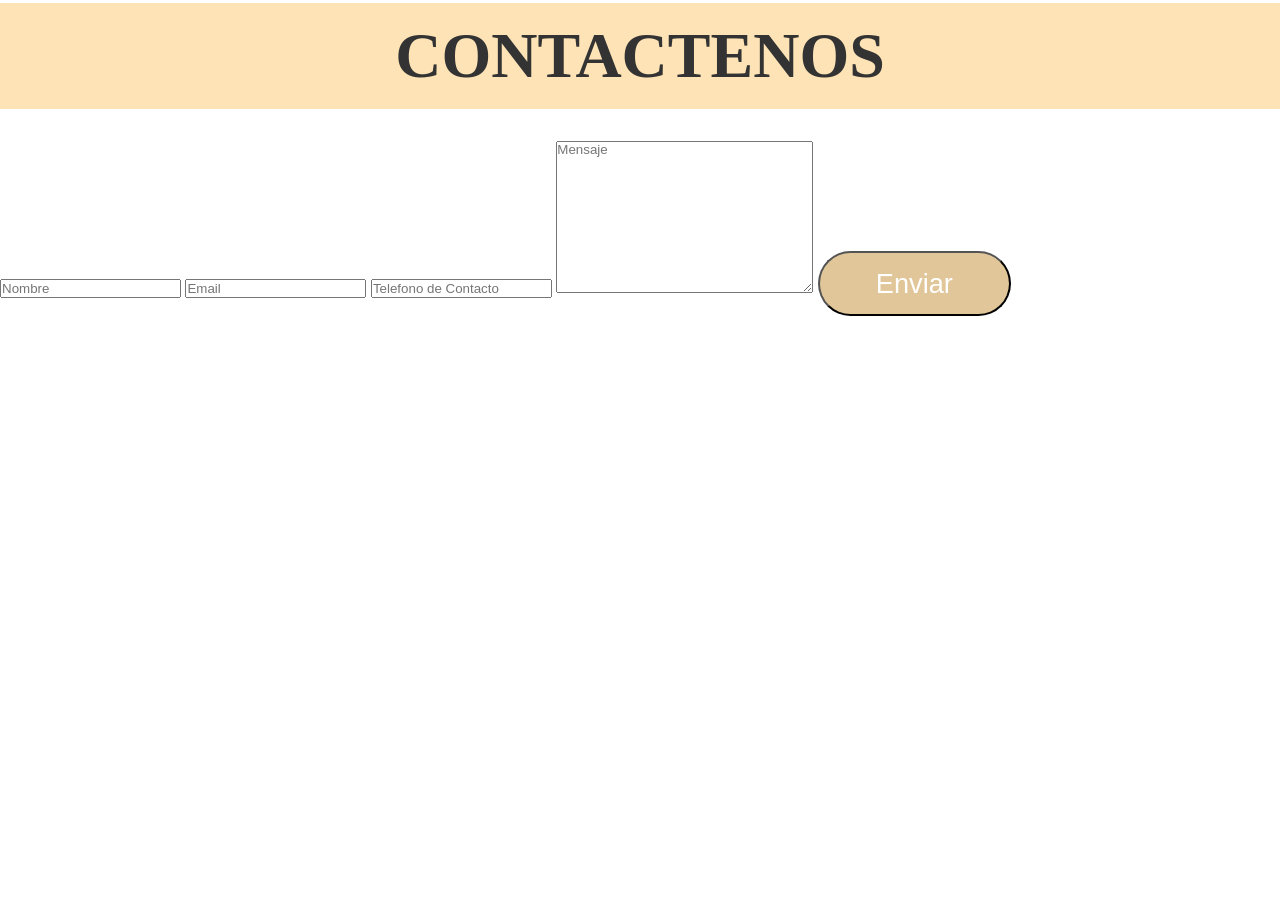
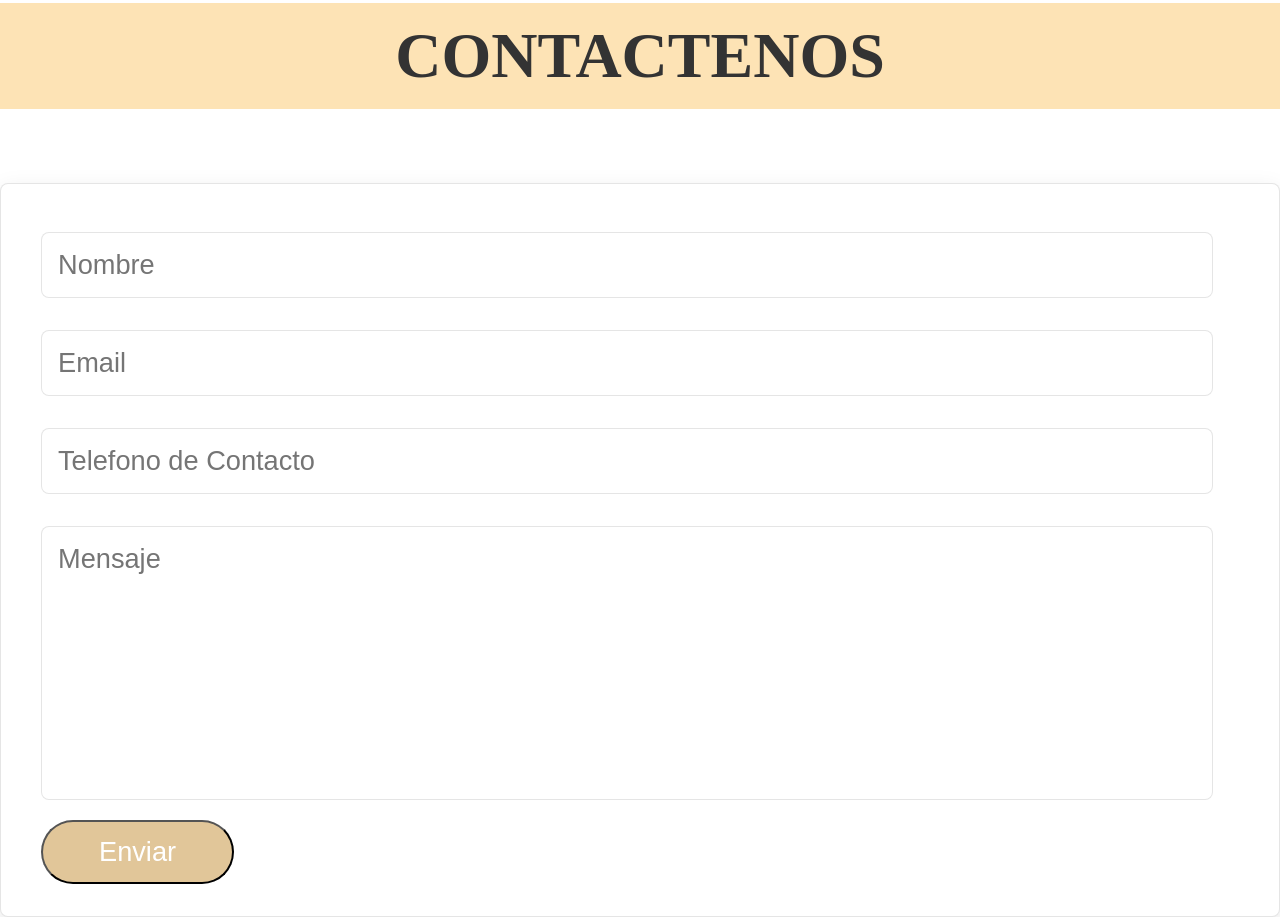
Before and after one commit to Jose-Calcano-Dev/Jose-Calcano-Dev.github.io, a plain HTML site: page index.html in a window 1280 px wide. Shown: the part 3566-4483 px from the top of the page. Before the commit the page ends 3900 px from the top, so only its background shows below. Drawn offline with Linux system fonts and the light colour scheme.

Commit message:
Add files via upload

```diff
--- a/assets/css/index.css
+++ b/assets/css/index.css
@@ -330,3 +330,50 @@ button:hover{
     font-size: 1.3rem;
     color: #999;
 }
+
+.contact .row{
+    display: flex;
+    flex-wrap: wrap-reverse ;
+    gap: 1.5rem;
+    align-items: center;
+}
+
+.contact .row form{
+    flex: 1 1 40rem;
+    padding: 2rem 2.5rem;
+    box-shadow: 0 .5rem 1.5rem rgba(0,0,0,.1);
+    border: .1rem solid rgba(0,0,0,.1);
+    background: #fff;
+    border-radius: .5rem;
+}
+
+.contact .row .image{
+    flex: 1 1 40rem;
+
+}
+
+.contact .row .image img{
+    width: 100%;
+}
+
+.contact .row form .box{
+    padding: 1rem;
+    font-size: 1.7rem;
+    color: #333;
+    text-transform: none;
+    border: .1rem solid rgba(0,0,0,.1);
+    border-radius: .5rem;
+    margin: 1rem 0;
+    width: 95%;
+}
+
+.contact .row form .box:focus{
+    outline: none;
+    border-color: #E1C699;
+    box-shadow: 0 .5rem 1.5rem rgba(0,0,0,.1);
+}
+
+.contact .row form textarea{
+    height: 15rem;
+    resize: none;
+}
```
